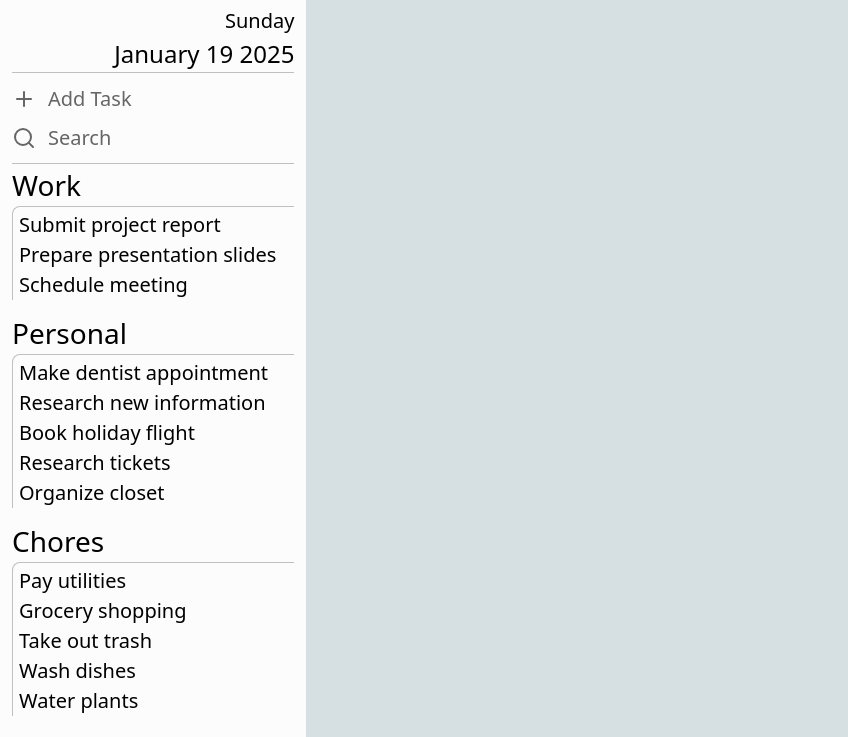
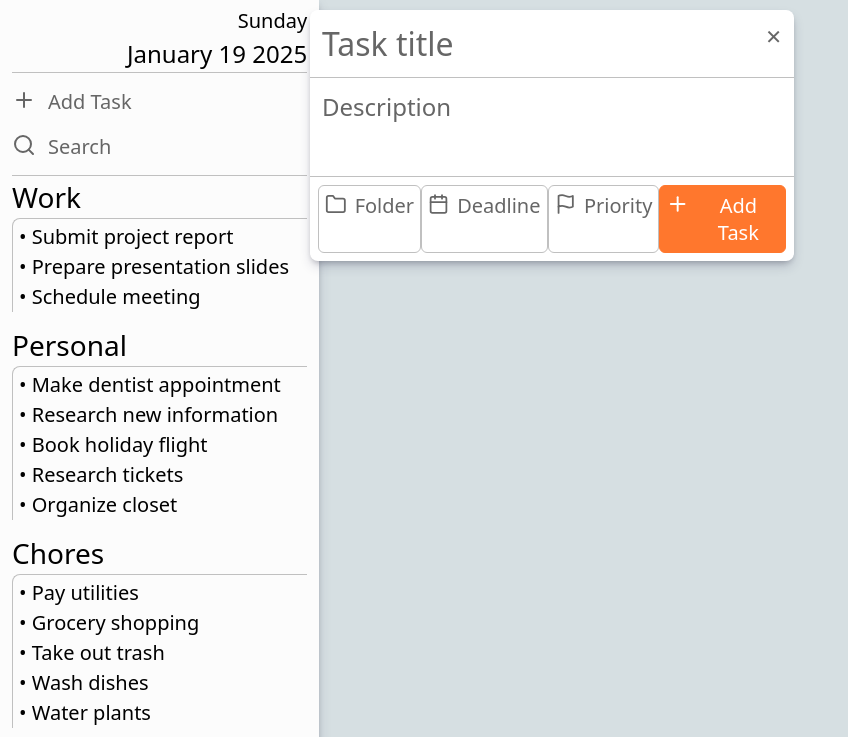
Before and after one commit to scojr/todo-list, a website built with webpack: page src/template.html in a window 1280 px wide. Both pictures are taken after a click on the button "Add Task". Shown: the top 737 px of the page, without its empty margins (0-848 px from the left). Built offline with nearby package versions, Linux system fonts and the light colour scheme.

Commit message:
Style sidebar and introduce form-handler module

```diff
--- a/src/dom-interface.js
+++ b/src/dom-interface.js
@@ -4,9 +4,12 @@ export const elements = (function () {
     const taskList = document.querySelector(".task-list");
     const headerDay = document.querySelector(".side-bar-day");
     const headerDate = document.querySelector(".side-bar-date");
-    return { taskList, headerDay, headerDate };
+    const addTaskButton = document.querySelector(".side-bar-add-task")
+    return { taskList, headerDay, headerDate, addTaskButton };
   })();
 
-  return { sidebar };
+  const addTaskModal = document.querySelector(".add-task-modal");
+
+  return { sidebar, addTaskModal };
 
 })();
--- /dev/null
+++ b/src/form-handler.js
@@ -0,0 +1,9 @@
+import { elements } from "./dom-interface";
+
+export function showModal() {
+  elements.addTaskModal.style.setProperty("--visibility", "visbile");
+}
+
+export function hideModal() {
+  elements.addTaskModal.style.setProperty("--visibility", "hidden");
+}
--- a/src/sidebar-controller.js
+++ b/src/sidebar-controller.js
@@ -1,6 +1,7 @@
 import { getFolders, newFolder, taskToFolder, getTasks, newTask } from "./tasks-handler.js";
 import { elements } from "./dom-interface.js";
 import { getCurrentDate } from "./date-handler.js";
+import { showModal } from "./form-handler.js";
 
 
 export function refreshSidebar() {
@@ -45,6 +46,11 @@ function clearChildrenOf(node) {
     node.removeChild(node.firstChild);
   }
 }
+
+
+elements.sidebar.addTaskButton.addEventListener("click", () => {
+  showModal();
+})
 
 // function refreshInputs() {
 //   const taskSelect = document.querySelector("#task-select");
--- a/src/style.css
+++ b/src/style.css
@@ -10,6 +10,7 @@
 :root {
   --primary-color: #FF772D;
   --secondary-color: #89D2FF;
+  --lightest-gray: #dadada;
   --light-gray: #C0C0C0;
   --dark-gray: #666666;
 }
@@ -83,8 +84,6 @@ h3 {
 
 .side-bar-buttons button {
   display: flex;
-  justify-content: center;
-  align-items: center;
   color: var(--dark-gray);
   margin-bottom: 12px;
   margin-top: 12px;
@@ -109,31 +108,43 @@ h3 {
   border-radius: 8px 0px 0px 0px;
 }
 
+.task-list ul>::before {
+  content: "• ";
+}
+
+.task-list ul>:hover {
+  background-color: var(--lightest-gray);
+  cursor: pointer;
+  border-radius: 5px;
+}
+
 .side-bar {
   background-color: #fcfcfc;
   height: 100%;
   padding: 6px 12px;
   grid-column: 1 / 2;
+  box-shadow: rgba(50, 50, 93, 0.25) 0px 6px 12px -2px, rgba(0, 0, 0, 0.3) 0px 3px 7px -3px;
 }
 
 .add-task-modal {
+  --visibility: hidden;
   position: fixed;
   top: 0;
   left: 0;
   bottom: 0;
   right: 0;
   overflow: auto;
-  background-color: black;
-  background-color: hsla(0, 0%, 5%, 0.3);
-  display: flex;
-  justify-content: center;
-  align-items: center;
-  visibility: hidden;
+  background-color: hsla(0, 0%, 5%, 0.00);
+  visibility: var(--visibility);
 }
 
 .add-task-form {
+  position: absolute;
+  left: clamp(310px, 15.5%, 900px);
+  top: 10px;
   background-color: white;
   color: rgb(109, 109, 109);
+  box-shadow: rgba(50, 50, 93, 0.25) 0px 6px 12px -2px, rgba(0, 0, 0, 0.3) 0px 3px 7px -3px;
   display: grid;
   grid-template-columns: 100%;
   grid-template-rows: min-content min-content min-content;
@@ -214,6 +225,15 @@ textarea::placeholder {
   color: black;
 }
 
-button:hover {
+.side-bar-add-task,
+.side-bar-search {
+  border-radius: 5px;
+  padding: 3px 0px;
+  width: 100%;
+}
+
+.side-bar-add-task:hover,
+.side-bar-search:hover {
   cursor: pointer;
+  background-color: var(--lightest-gray);
 }
--- a/src/template.html
+++ b/src/template.html
@@ -14,13 +14,13 @@
       <h2 class="side-bar-date"></h2>
     </div>
     <div class="side-bar-buttons">
-      <button class="side-bar-button" type="submit"><svg xmlns="http://www.w3.org/2000/svg" width="24" height="24"
+      <button class="side-bar-button side-bar-add-task"><svg xmlns="http://www.w3.org/2000/svg" width="24" height="24"
           viewBox="0 0 24 24" fill="none" stroke="currentColor" stroke-width="2" stroke-linecap="round"
           stroke-linejoin="round" class="feather feather-plus">
           <line x1="12" y1="5" x2="12" y2="19"></line>
           <line x1="5" y1="12" x2="19" y2="12"></line>
         </svg>Add Task</button>
-      <button class="side-bar-button" type="submit"><svg xmlns="http://www.w3.org/2000/svg" width="24" height="24"
+      <button class="side-bar-button side-bar-search"><svg xmlns="http://www.w3.org/2000/svg" width="24" height="24"
           viewBox="0 0 24 24" fill="none" stroke="currentColor" stroke-width="2" stroke-linecap="round"
           stroke-linejoin="round" class="feather feather-search">
           <circle cx="11" cy="11" r="8"></circle>
```
